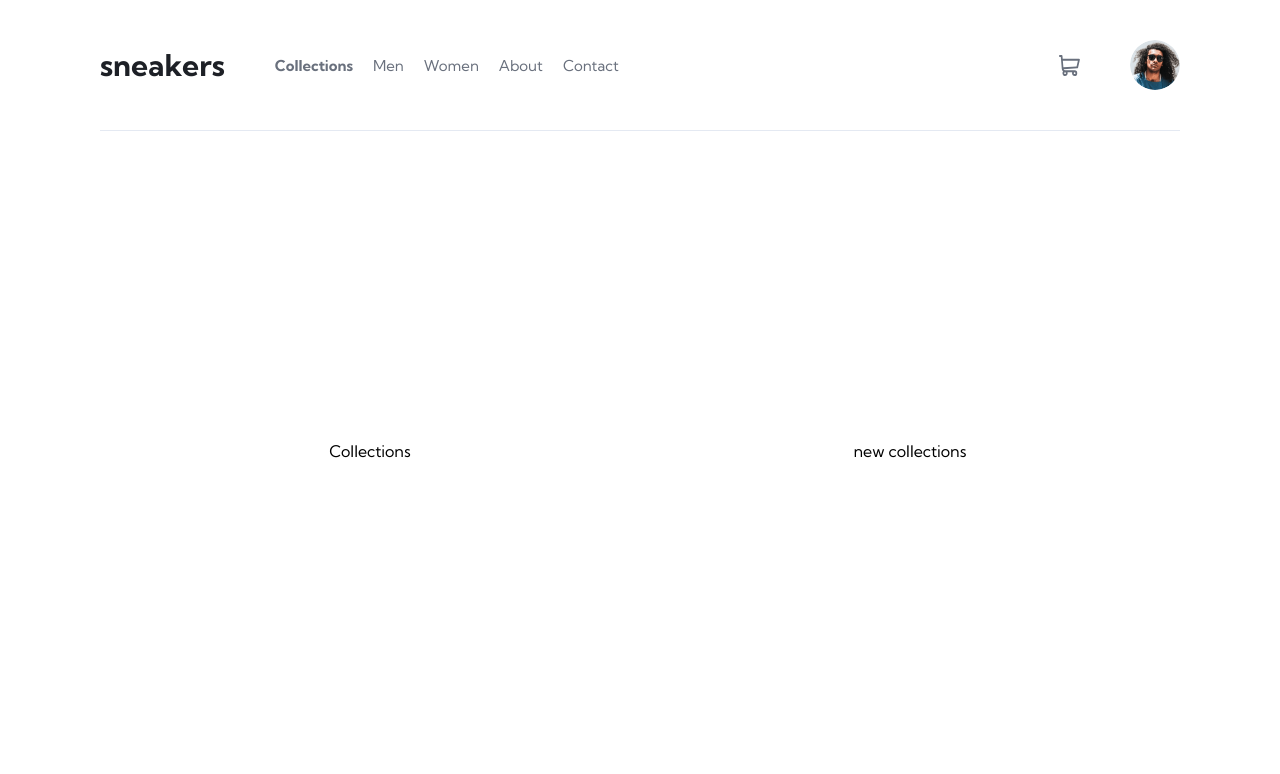
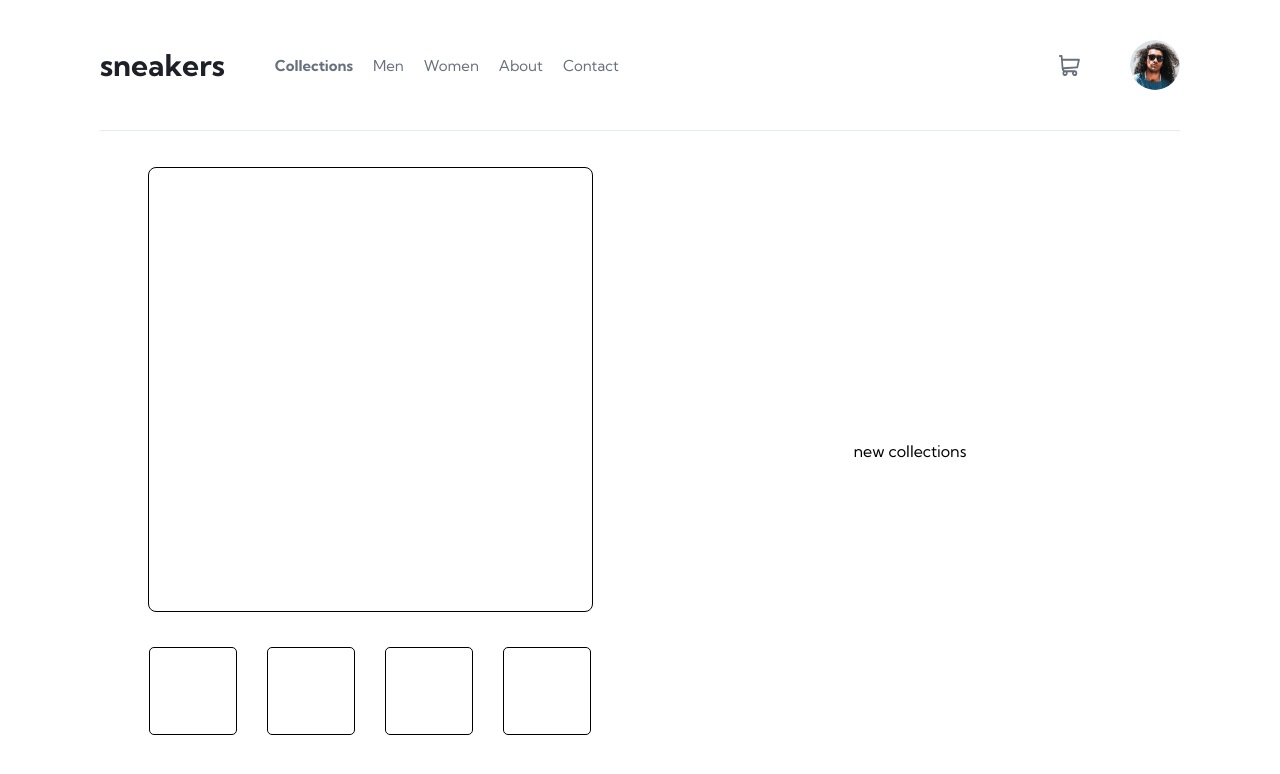
Before and after one commit to IrakliTsiklauri/e-commerce-platform, a React (Create React App) app: page / in a window 1280 px wide. Shown: the top 774 px of the page. Built offline with nearby package versions, Linux system fonts and the light colour scheme.

Commit message:
add new section for images

```diff
--- a/src/pages/Collections.jsx
+++ b/src/pages/Collections.jsx
@@ -4,7 +4,17 @@ import styled from "styled-components";
 const Collections = () => {
   return (
     <MainSection>
-      <ImgSide>Collections</ImgSide>
+      <ImgSide>
+        <Images>
+          <MainImg></MainImg>
+          <LittleImages>
+            <LittleImage></LittleImage>
+            <LittleImage></LittleImage>
+            <LittleImage></LittleImage>
+            <LittleImage></LittleImage>
+          </LittleImages>
+        </Images>
+      </ImgSide>
       <InfoSide>new collections</InfoSide>
     </MainSection>
   );
@@ -31,3 +41,36 @@ const InfoSide = styled.div`
   align-items: center;
   justify-content: center;
 `;
+
+const Images = styled.div`
+  display: flex;
+  flex-direction: column;
+  align-items: center;
+  justify-content: center;
+`;
+
+const MainImg = styled.div`
+  display: flex;
+  align-items: center;
+  justify-content: center;
+  width: 445px;
+  height: 445px;
+  border: 1px solid black;
+  border-radius: 8px;
+`;
+
+const LittleImages = styled.div`
+  display: flex;
+  gap: 30px;
+  margin-top: 35px;
+`;
+
+const LittleImage = styled.div`
+  display: flex;
+  align-items: center;
+  justify-content: center;
+  width: 88px;
+  height: 88px;
+  border: 1px solid black;
+  border-radius: 5px;
+`;
```
